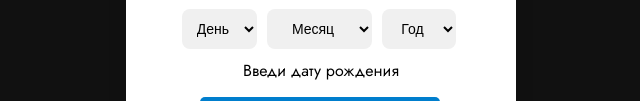
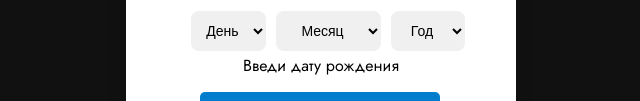
Before and after one commit to MikhailCanum/Canum, a plain HTML site: page index.html in a window 1280 px wide. Shown: the part 349-450 px from the top of the page, without its empty margins (319-959 px from the left). Drawn offline with Linux system fonts and the light colour scheme.

Commit message:
Update index.html

```diff
--- a/index.html
+++ b/index.html
@@ -68,16 +68,16 @@
         .custom-date-input {
     display: inherit;
     gap: 10px;
-    margin-top: -96px;
-    margin-bottom: 20px;
+    margin-top: -94px;
+    margin-bottom: 13px;
     padding-top: 0px;
     padding-right: 0px;
     padding-left: 0px;
     padding-bottom: 0px;
-    width: 100%;
+    width: 260px;
     border: 0px none;
-    max-width: 100%;
-    margin-right: -36px;
+    max-width: 768px;
+    margin-right: 0px;
     margin-left: 0px;
     text-align: center;
         }
```
